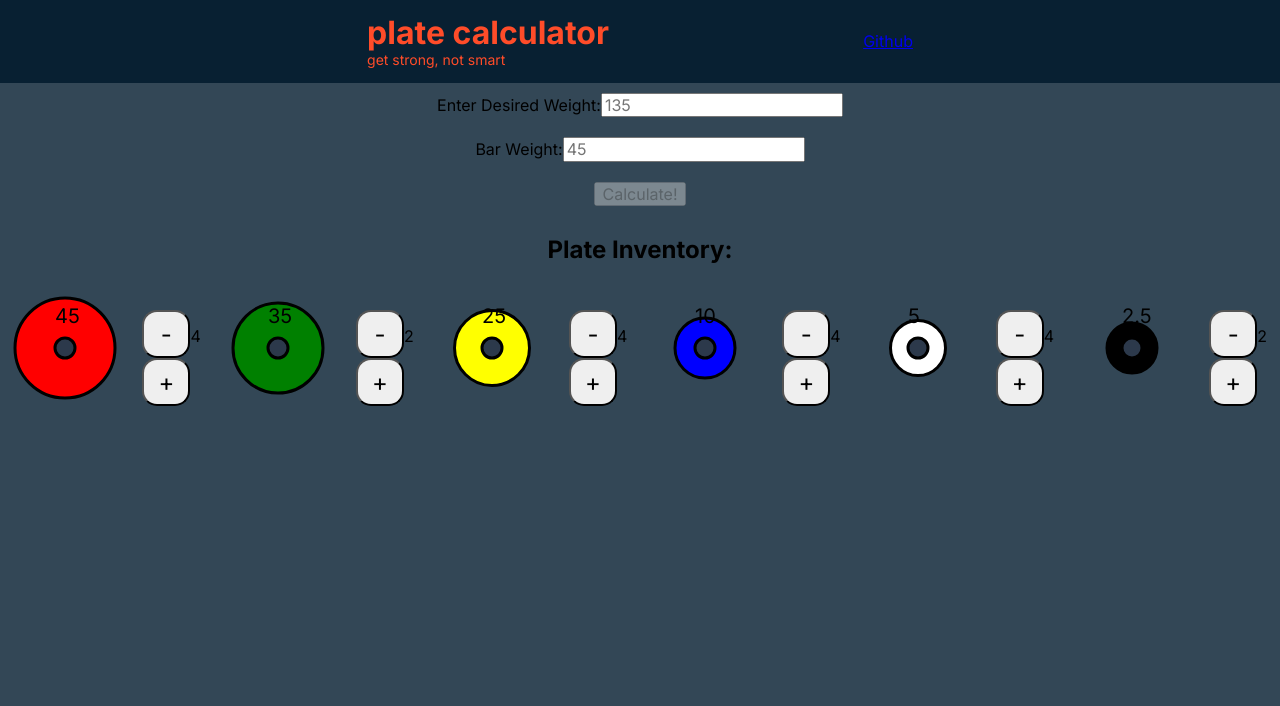
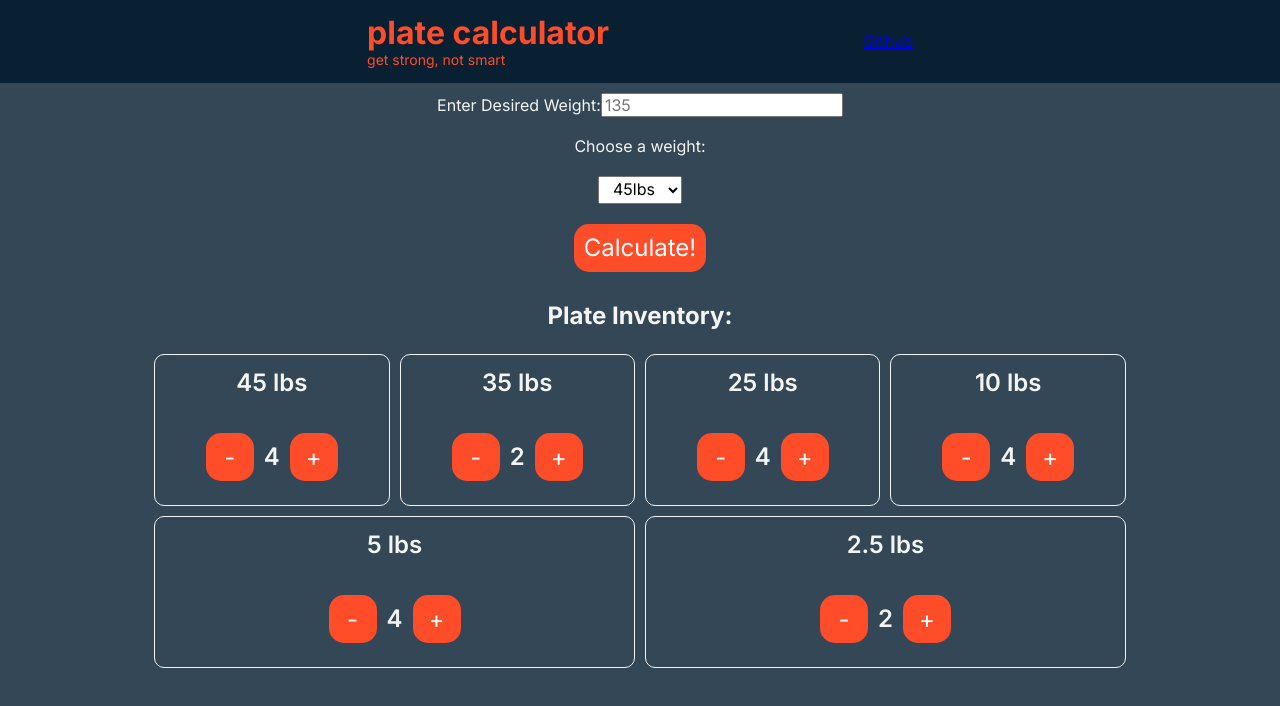
Before and after one commit to billyjacoby/plate-calculator, a React (Create React App) app: page / in a window 1280 px wide. Shown: the top 706 px of the page. Built offline with nearby package versions, Linux system fonts and the light colour scheme.

Commit message:
V1 styles

```diff
--- a/src/App.js
+++ b/src/App.js
@@ -5,6 +5,9 @@ import "../node_modules/normalize.css/normalize.css";
 
 import Header from "./components/Header";
 import Plate from "./components/Plate";
+
+import { Button } from "./style/Global";
+
 import calculateWeights from "./lib/plateCalculator";
 
 const AppContainer = styled.div`
@@ -41,9 +44,36 @@ const PlateContainer = styled.div`
   justify-content: center;
 `;
 
+const PlatesNeeded = styled.div`
+  display: flex;
+  flex-direction: column;
+  align-items: center;
+  border: 1px solid var(--colorFive);
+  padding: 10px 100px;
+  border-radius: 10px;
+
+  & > * {
+    margin: 2px 0px;
+  }
+`;
+
+const WeightNeededList = styled.ul`
+  display: flex;
+  flex-direction: column;
+  justify-content: center;
+  padding: 0;
+  list-style: none;
+`;
+
+const WeightNeededItem = styled.li`
+  font-weight: 600;
+  font-size: 24px;
+  margin: 5px 0;
+`;
+
 function App() {
   const [desiredWeight, setDesiredWeight] = useState("");
-  const [barWeight, setBarWeight] = useState("");
+  const [barWeight, setBarWeight] = useState(45);
 
   const [results, setResults] = useState();
 
@@ -83,51 +113,61 @@ function App() {
               onChange={(e) => setDesiredWeight(e.target.value)}
             />
           </label>
-          <label htmlFor="barWeight">
-            Bar Weight:
-            <input
-              type="number"
-              name="barWeight"
-              placeholder="45"
-              value={barWeight}
-              onChange={(e) => setBarWeight(e.target.value)}
-            />
-          </label>
+          <label htmlFor="barWeight"> Choose a weight: </label>
+          <select
+            name="barWeight"
+            id="barWeight"
+            style={{ padding: "2px 10px" }}
+            value={barWeight}
+            onChange={(e) => setBarWeight(e.target.value)}
+          >
+            <option value="45" default>
+              45lbs
+            </option>
+            <option value="35">35lbs</option>
+            <option value="25">25lbs</option>
+            <option value="15">15lbs</option>
+            <option value="10">10lbs</option>
+            <option value="0">0</option>
+            <option value="other" disabled>
+              other
+            </option>
+          </select>
           {results ? (
-            <>
-              <button
+            <PlatesNeeded>
+              <h3>Plates needed:</h3>
+              <div>
+                {!results?.exactWeight && (
+                  <p>Closest Weight: {results?.closestWeight}</p>
+                )}
+                <WeightNeededList>
+                  {results?.plates.map((plate) => {
+                    return (
+                      <WeightNeededItem key={plate.plateWeight}>
+                        <span>
+                          {plate.plateWeight}lbs x {plate.qty}
+                        </span>
+                      </WeightNeededItem>
+                    );
+                  })}
+                </WeightNeededList>
+              </div>
+              <Button
                 type="submit"
                 onClick={clickCalculate}
                 disabled={!desiredWeight}
               >
                 re-Calculate!
-              </button>
-              <button type="button" onClick={() => setResults()}>
-                clear
-              </button>
-              <h3>Plates needed:</h3>
-              <div>
-                <p>Closest Weight: {results?.closestWeight}</p>
-                <ul>
-                  {results?.plates.map((plate) => {
-                    return (
-                      <li key={plate.plateWeight}>
-                        {plate.plateWeight} - {plate.qty}
-                      </li>
-                    );
-                  })}
-                </ul>
-              </div>
-              {console.log(JSON.stringify(results))}
-            </>
+              </Button>
+            </PlatesNeeded>
           ) : (
-            <button
+            <Button
               type="submit"
               onClick={clickCalculate}
               disabled={!desiredWeight}
             >
               Calculate!
-            </button>
+            </Button>
           )}
         </Form>
         <PlateInventory>
--- a/src/components/Header.js
+++ b/src/components/Header.js
@@ -37,7 +37,7 @@ export default function Header() {
           <SubHeading>get strong, not smart</SubHeading>
         </div>
         <div>
-          <a href="#">Github</a>
+          <a href="https://github.com">Github</a>
         </div>
       </InnerContainer>
     </HeaderStyled>
--- a/src/components/Plate.js
+++ b/src/components/Plate.js
@@ -1,46 +1,35 @@
 import styled from "styled-components";
-import PlateSVG from "../img/plate";
+import { Button } from "../style/Global";
 
 const Container = styled.div`
+  border: 1px solid var(--colorFive);
+  margin: 5px;
+  border-radius: 10px;
   display: flex;
   justify-content: center;
   align-items: center;
   flex: 1 200px;
-`;
-const Button = styled.button`
-  font-size: 24px;
-  width: 3rem;
-  height: 3rem;
-  border-radius: 15px;
+  /* padding: 50px 0; */
 `;
 
-const plateColors = {
-  45: "red",
-  35: "green",
-  25: "yellow",
-  10: "blue",
-  5: "white",
-  2.5: "black",
-};
+const InnerContainer = styled.div`
+  display: flex;
+  flex-direction: column;
+  min-height: 150px;
+  align-items: center;
+  justify-content: space-around;
+`;
 
-const plateFactors = {
-  45: 1,
-  35: 0.9,
-  25: 0.75,
-  10: 0.6,
-  5: 0.55,
-  2.5: 0.5,
-};
+const WeightText = styled.span`
+  font-size: 24px;
+  font-weight: 600;
+`;
 
 const Plate = ({ weight, inventory, setPlateInventory }) => {
   return (
     <Container>
-      <PlateSVG
-        fill={plateColors[weight]}
-        r={weight}
-        weight={weight}
-        factor={plateFactors[weight]}
-      />
+      <InnerContainer>
+        <WeightText>{weight} lbs</WeightText>
         <div>
           <Button
             type="button"
@@ -53,7 +42,7 @@ const Plate = ({ weight, inventory, setPlateInventory }) => {
           >
             -
           </Button>
-        <span>{inventory[weight]}</span>
+          <WeightText>{inventory[weight]}</WeightText>
           <Button
             type="button"
             onClick={() =>
@@ -66,6 +55,7 @@ const Plate = ({ weight, inventory, setPlateInventory }) => {
             +
           </Button>
         </div>
+      </InnerContainer>
     </Container>
   );
 };
--- a/src/img/plate.js
+++ b/src/img/plate.js
@@ -2,22 +2,22 @@ export default function PlateSVG(props) {
   return (
     <svg width="100%" height="100%">
       <circle
-        cx="65"
-        cy="65"
+        cx={65 * props.factor}
+        cy={65 * props.factor}
         r={50 * props.factor}
         stroke="black"
-        stroke-width="3"
+        strokeWidth="3"
         fill={props.fill || "red"}
       />
       <circle
-        cx="65"
-        cy="65"
+        cx={65 * props.factor}
+        cy={65 * props.factor}
         r="10"
         stroke="black"
-        stroke-width="3"
+        strokeWidth="3"
         fill="var(--colorTwo)"
       />
-      <text x="55" y="40" font-size={20}>
+      <text x="55" y="40" fontSize={20}>
         {props.weight}
       </text>
     </svg>
--- a/src/lib/plateCalculator.js
+++ b/src/lib/plateCalculator.js
@@ -32,15 +32,12 @@ function calculateWeights({ desiredWeight, barWeight, plateInventory }) {
       weight -= set[0] * set[1];
     }
   }
-
+  if (
+    parseInt(weightsNeeded.closestWeight, 10) === parseInt(desiredWeight, 10)
+  ) {
+    weightsNeeded.exactWeight = true;
+  }
   return weightsNeeded;
 }
 
 export default calculateWeights;
-// console.log(
-//   calculateWeights({
-//     desiredWeight: 185,
-//     barWeight: 45,
-//     plateInventory: { 5: 4, 45: 4, 35: 2, 25: 4, 10: 4, 2.5: 4 },
-//   })
-// );
--- a/src/style/Global.js
+++ b/src/style/Global.js
@@ -1,4 +1,20 @@
 import { createGlobalStyle } from "styled-components";
+import styled from "styled-components";
+
+export const Button = styled.button`
+  font-size: ${(props) => (props.small ? "12px" : "24px")};
+  min-width: ${(props) => (props.small ? "2rem" : "3rem")};
+  min-height: ${(props) => (props.small ? "2rem" : "3rem")};
+  padding: 10px;
+  border-radius: 15px;
+  margin: 10px;
+
+  background-color: var(--colorFour);
+  border: none;
+  color: white;
+  text-align: center;
+  text-decoration: none;
+`;
 
 const GlobalStyle = createGlobalStyle`
   :root {
@@ -9,6 +25,7 @@ const GlobalStyle = createGlobalStyle`
     --colorTwo: #2C394B;
     --colorThree: #334756;
     --colorFour: #FF4C29;
+    --colorFive: #f4f4f4;
 
     --headerBGColor: #082032;
     --headerFontColor: #FF4C29;
@@ -16,7 +33,8 @@ const GlobalStyle = createGlobalStyle`
 
   html {
     font-family: Inter;
-    font-weight: 400
+    font-weight: 400;
+    color: var(--colorFive);
   }
   body {
     background-color: var(--colorThree);
```
Lines whose indentation alone changed are shown as unchanged.
